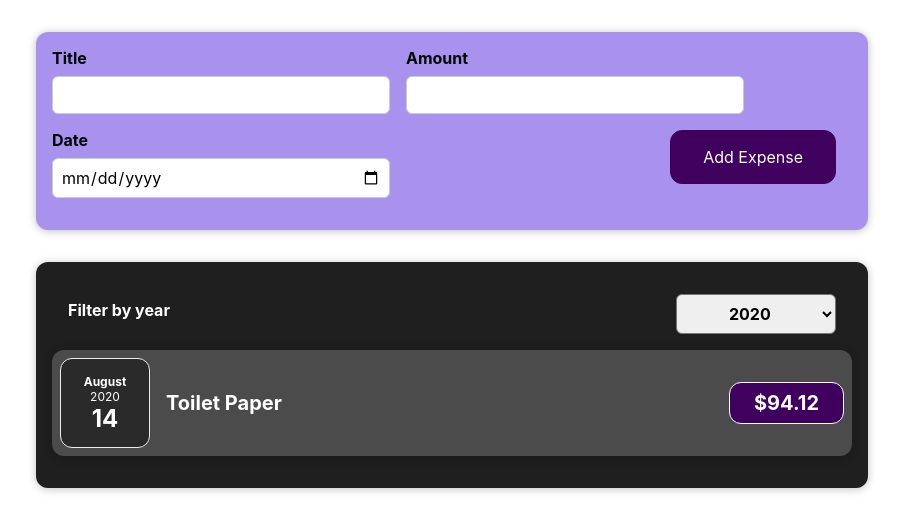
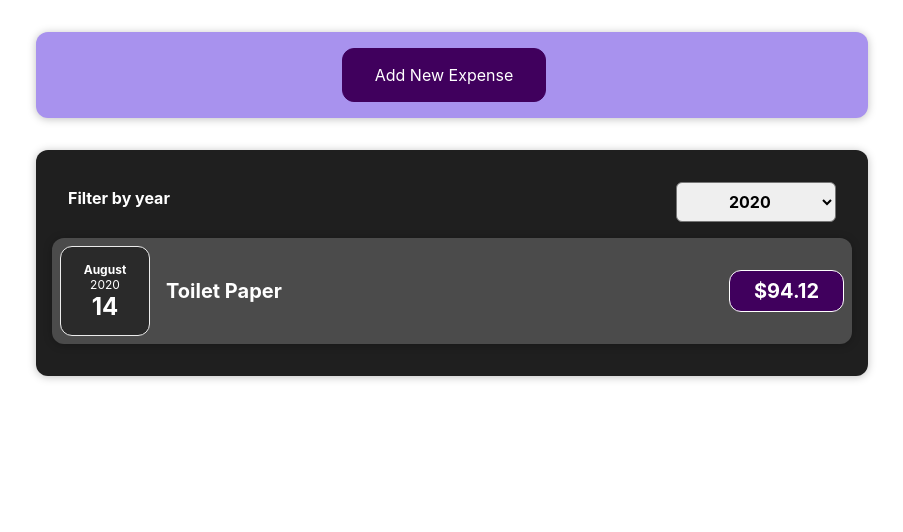
Before and after one commit to VictorLira-DEV/Expense-manager, a React (Create React App) app: page / in a window 1280 px wide. Shown: the top 532 px of the page, without its empty margins (188-1091 px from the left). Built offline with nearby package versions, Linux system fonts and the light colour scheme.

Commit message:
adding contitional content

```diff
--- a/src/components/NewExpense/ExpenseForm.js
+++ b/src/components/NewExpense/ExpenseForm.js
@@ -79,6 +79,7 @@
           />
         </div>
         <div className="new-expense__actions">
+          <button type="button" onClick={props.onCancel}>Cancel</button>
           <button type="submit">Add Expense</button>
         </div>
       </div>
--- a/src/components/NewExpense/NewExpense.js
+++ b/src/components/NewExpense/NewExpense.js
@@ -1,19 +1,31 @@
 import ExpenseForm from "./ExpenseForm";
+import { useState } from 'react';
 import "./NewExpense.css";
 
 function NewExpense(props) {
+  const [isEditing, setIsEditing] = useState(false);
   const saveExpenseDataHandler = (enteredExpenseData) => {
     const expenseData = {
       ...enteredExpenseData,
       id: Math.random().toString()
     };
     props.onAddExpanse(expenseData)
+    setIsEditing(false);
   };
+
+  const startEditingHandler = () => {
+    setIsEditing(true);
+  }
+
+  const stopEditingHandler = () => {
+    setIsEditing(false)
+  }
 
   return (
     <div className="new-expense">
       <div>
-        <ExpenseForm onSaveExpenseData={saveExpenseDataHandler} />
+        {!isEditing && <button onClick={startEditingHandler}>Add New Expense</button>}
+        {isEditing && <ExpenseForm onSaveExpenseData={saveExpenseDataHandler} onCancel={stopEditingHandler} />}
       </div>
     </div>
   );
```
